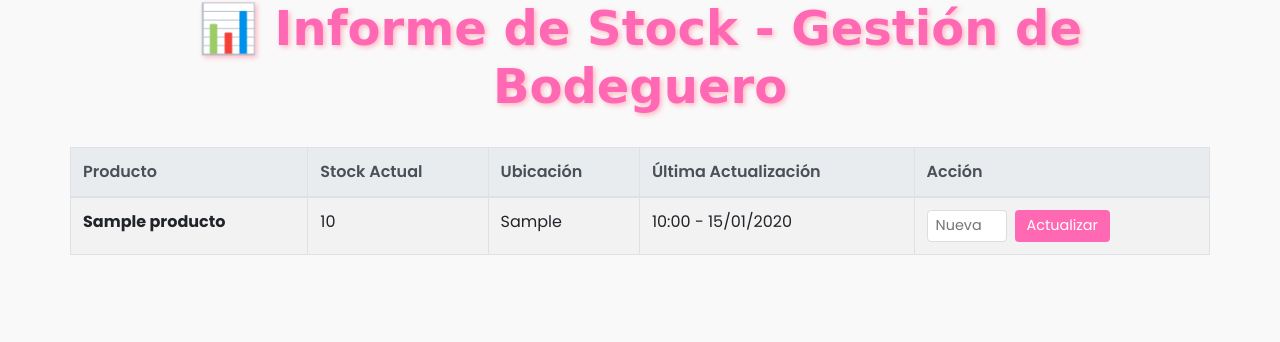
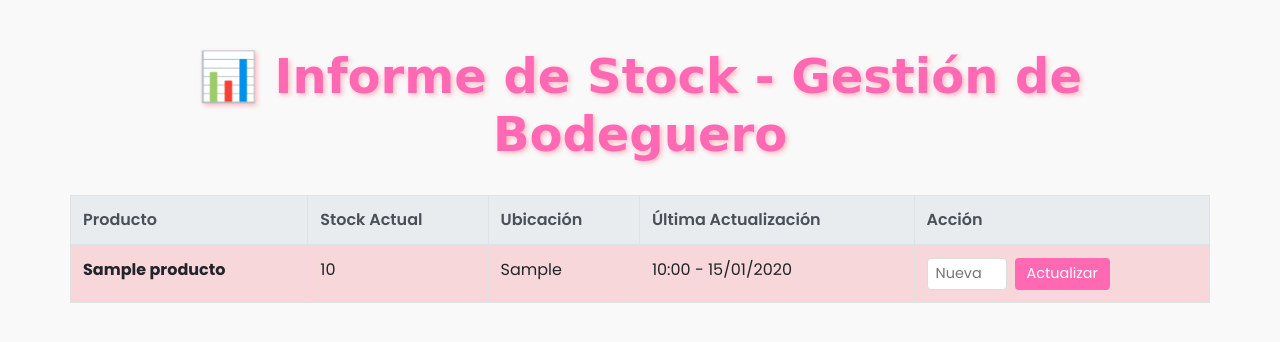
Before and after one commit to MatiasRecabarren/SanrioDreams, a Django app: template templates/informes_stock.html in a window 1280 px wide. Shown: the part 100-442 px from the top of the page. Run offline with Django 5.2, Linux system fonts and the light colour scheme; the template is opened without the code that fills it: most values are stand-ins (such as "Sample title", 1, 10 or a date in 2020); some libraries are stand-ins or nearby versions.

Commit message:
Arreglo Colores informes_stock

```diff
--- a/templates/informes_stock.html
+++ b/templates/informes_stock.html
@@ -28,8 +28,9 @@
       background-color: #f8f9fa;
       font-weight: 600;
     }
+    /* Clase que pinta la fila de rojo sutil */
     tr.stock-bajo {
-      background-color: #f8d7da;
+      background-color: #f8d7da !important;
     }
     .btn-actualizar {
       background-color: #ff69b4;
@@ -110,8 +111,8 @@
           </nav>
         </div>
     </header>
-      <!-- Fin de Header -->
-<div class="container">
+
+<div class="container mt-5">
   <h2>📊 Informe de Stock - Gestión de Bodeguero</h2>
   {% if alertas %}
     <table class="table table-striped table-bordered">
@@ -126,7 +127,7 @@
       </thead>
       <tbody>
         {% for alerta in alertas %}
-          <tr class="{% if alerta.stock_actual < 10 %}stock-bajo{% endif %}">
+          <tr class="{% if alerta.stock_actual < 16 %}stock-bajo{% endif %}">
             <td><strong>{{ alerta.producto.nombre }}</strong></td>
             <td class="stock-actual" data-stock="{{ alerta.stock_actual }}" data-alerta-id="{{ alerta.id }}">
               {{ alerta.stock_actual }}
@@ -191,9 +192,20 @@
     .then(res => res.json())
     .then(data => {
       if (data.success) {
-        // Actualizar el valor mostrado en la tabla
+        // 1. Actualizar el valor numérico en la celda correspondiente
         const stockCell = document.querySelector(`td.stock-actual[data-alerta-id="${alertaId}"]`);
         stockCell.textContent = nuevaCantidad;
+
+        // 2. Encontrar la fila (tr) completa para cambiar su color dinámicamente
+        const filaCompleta = button.closest('tr');
+
+        // 3. Modificado: Evaluar la regla en tiempo real
+        if (nuevaCantidad < 16) {
+          filaCompleta.classList.add('stock-bajo'); // Se mantiene/vuelve roja si es 15 o menos
+        } else {
+          filaCompleta.classList.remove('stock-bajo'); // Se quita el rojo inmediatamente si es 16 o más
+        }
+
         input.value = '';
         alert("✅ Stock actualizado correctamente");
       } else {
```
